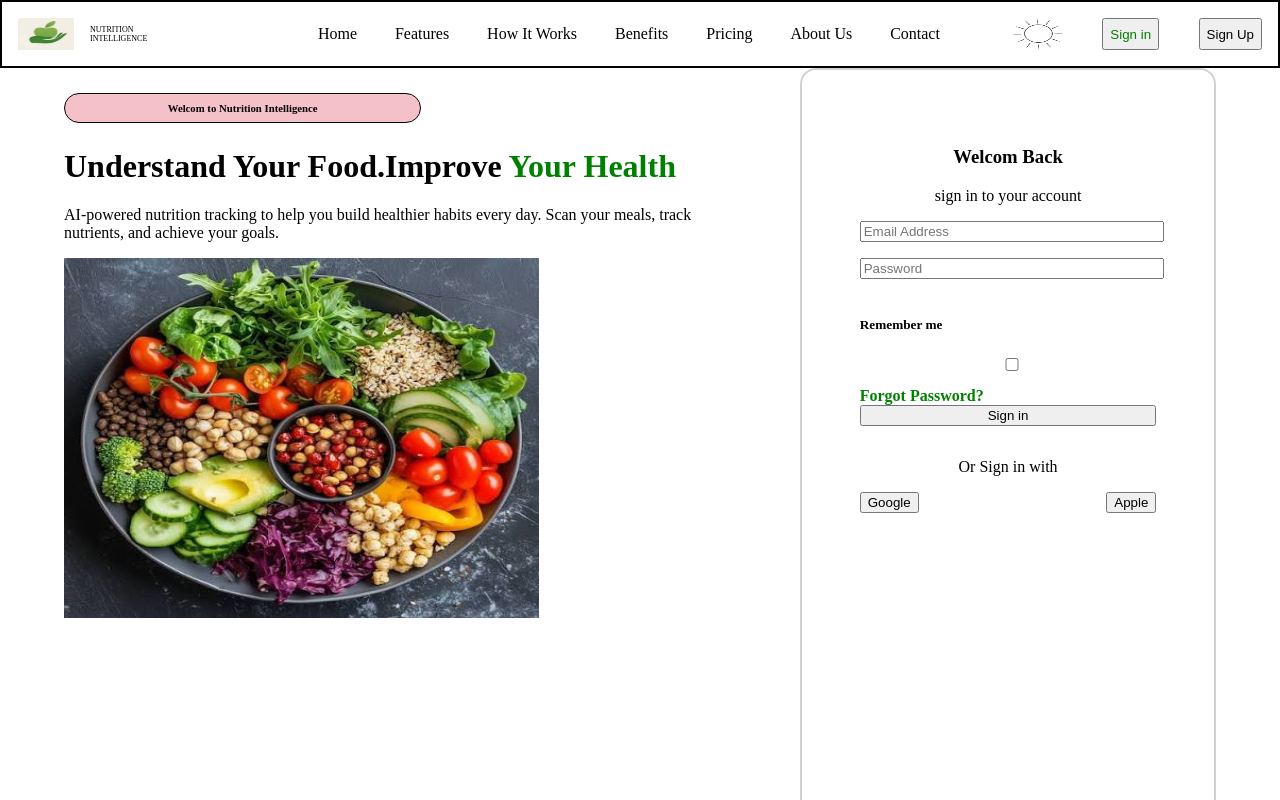
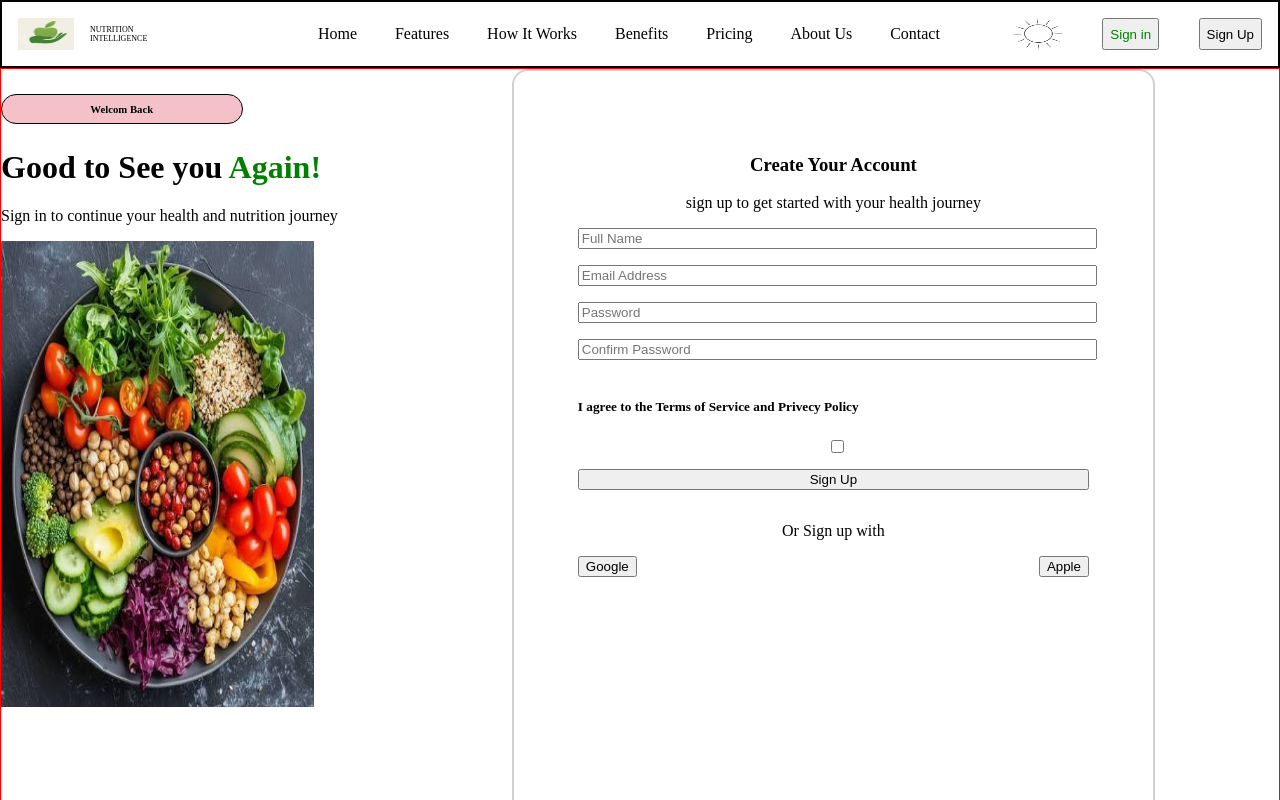
Before and after one commit to sahiba2503/DecodeYourPlateAINutritionIntelligence, a React (Vite) app: page /signInPage in a window 1280 px wide. Shown: the top 800 px of the page. Built offline with nearby package versions, Linux system fonts and the light colour scheme.

Commit message:
add props in form detail page

```diff
--- a/src/PageMainContaint.jsx
+++ b/src/PageMainContaint.jsx
@@ -1,13 +1,14 @@
 
 import nutritionImgB from "./assets/nutritionImgB.jpg"
 
-function PageMainContaint() {
+function PageMainContaint(props) {
+
   return (
 
       <div className="mainContant">
-              <h6>Welcom to Nutrition Intelligence</h6>
-              <h1>Understand Your Food.Improve <span >Your Health</span></h1>
-              <p>AI-powered nutrition tracking to help you build healthier habits every day. Scan your meals, track nutrients, and achieve your goals.</p>
+              <h6>{props.sortHeading}</h6>
+              <h1>{props.hedingContent}</h1>
+              <p>{props.detailContaint}</p>
               <img src={nutritionImgB} />
             </div>
 
--- a/src/SignIn.jsx
+++ b/src/SignIn.jsx
@@ -1,31 +1,19 @@
 
-import PageMainContaint from "./PageMainContaint"
+import PageMainContaint from "./PageMainContaint";
+import SignPage from "./SignPage";
+function SignUp() {
+              let sortHeading = "Welcom Back";
+              let hedingContent = (  <> Good to See you <span>Again!</span>  </>);
+              let detailContaint = "Sign in to continue your health and nutrition journey";
 
-
-function SignIn() {
   return (
-
-    <div className="bodyContainer">
-    <PageMainContaint />
-     <div className="signForm">
-                <h3 style={{textAlign:"center"}}>Welcom Back</h3>
-                <p style={{textAlign:"center"}}>sign in to your account</p>
-                <input type="emain" placeholder="Email Address" />
-                <input type="password" placeholder="Password" />
-                <h5>Remember me</h5>
-                <input type="checkbox"/>
-                <strong style={{color:"green"}}>Forgot Password?</strong>
-                <button id="signbtn"> Sign in</button>
-                  <p style={{textAlign:"center"}}>Or Sign in with </p>
-                  <div className="signOptionBtn">
-                  <button >Google</button>
-                  <button>Apple</button>
-                  </div>
-
-                     </div>
-      </div>
-
+    <div className="SignpageContainer">
+      <div className="bodyContainer">
+            <PageMainContaint sortHeading={sortHeading} hedingContent={hedingContent} detailContaint = {detailContaint}/>
+            <SignPage  />
+          </div>
+    </div>
   )
 }
 
-export default SignIn
+export default SignUp
--- a/src/SignPage.jsx
+++ b/src/SignPage.jsx
@@ -1,6 +1,7 @@
 
 
 function SignPage() {
+
   return (
       <div className="signForm">
                 <h3 style={{textAlign:"center"}}>Create Your Account</h3>
--- a/src/SignUp.jsx
+++ b/src/SignUp.jsx
@@ -4,12 +4,17 @@
 import PageMainContaint from "./PageMainContaint";
 import SignPage from "./SignPage";
 function SignUp() {
+
+
+              let sortHeading = "Welcom to Nutrition Intelligence";
+              let hedingContent = (  <> Understand Your Food. Improve <span>Your Health</span>  </>);
+              let detailContaint = "AI-powered nutrition tracking to help you build healthier habits every day. Scan your meals, track nutrients, and achieve your goals.";
+
   return (
     <div className="SignpageContainer">
-
       <div className="bodyContainer">
-            <PageMainContaint />
-            <SignPage />
+            <PageMainContaint sortHeading={sortHeading} hedingContent={hedingContent} detailContaint = {detailContaint}/>
+            <SignPage  />
           </div>
 
     </div>
--- a/src/index.css
+++ b/src/index.css
@@ -52,12 +52,12 @@ body {
 
 }
 .bodyContainer{
-    /* border: 1px solid red; */
+    border: 1px solid red;
     display: flex;
     flex-direction: row;
-    padding: 0 5%;
-    height: 90vh;
-    width: 90%;
+    /* padding: 0 5%; */
+    /* height: 90vh; */
+    /* width: 90%; */
 }
 
 .mainImage{
@@ -104,7 +104,6 @@ width: 50%;
     margin-top: 1rem;
 }
  .mainInfo div {
-    /* border: 1px solid black; */
      width: 25%;
      display: flex;
      flex-direction: row;
@@ -186,7 +185,7 @@ width: 50%;
 }
 .signForm{
     border: 2px solid rgb(211, 208, 208);
-    /* width: 40%; */
+    width: 40%;
     height: 100vh;
     padding: 5%;
     border-radius: 1rem;
```
